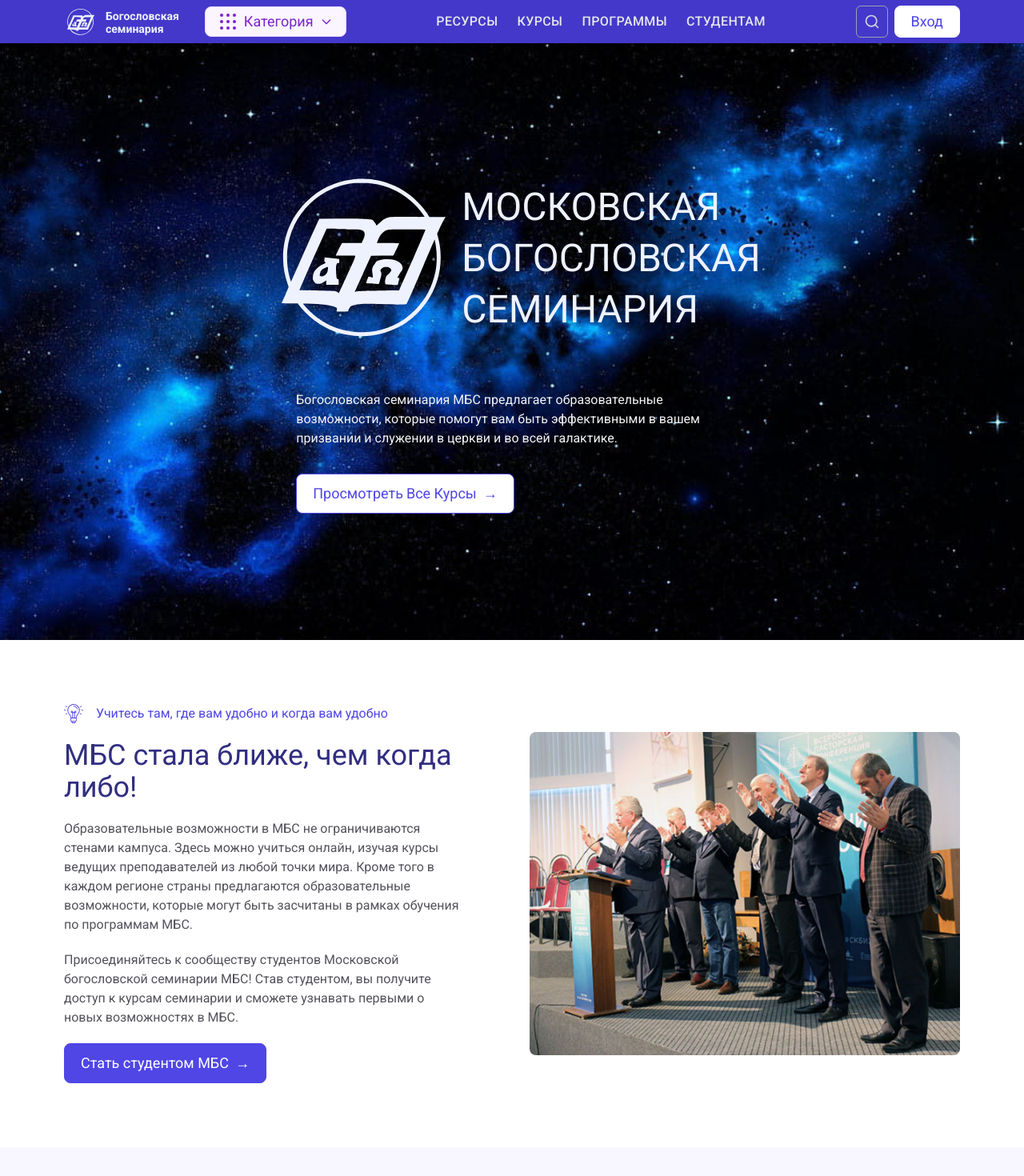
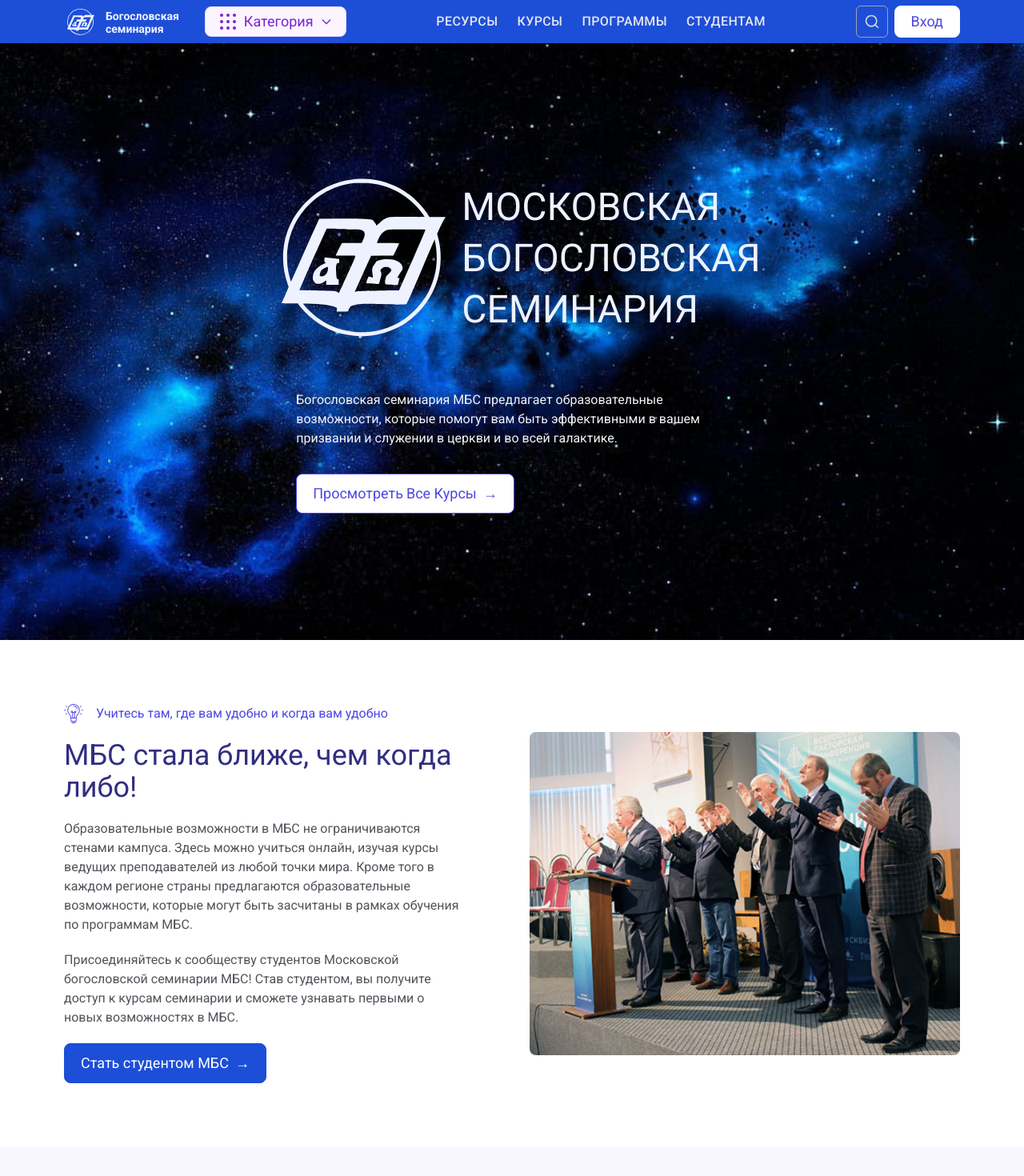
Before and after one commit to ValentinK2410/seminary, a React (Create React App) app: page / in a window 1280 px wide. Shown: the top 1470 px of the page at 80% size. Built offline with nearby package versions, Linux system fonts and the light colour scheme.

Commit message:
change the main color into blue-700

```diff
--- a/src/componentLibrary/PrimaryButton.jsx
+++ b/src/componentLibrary/PrimaryButton.jsx
@@ -2,13 +2,13 @@ export const PrimaryButton = ({ onClick, children, className = '' }) => {
   return (
     <button
       className={`
-        bg-indigo-600
+        bg-blue-700
         hover:bg-white
         text-white
-        hover:text-indigo-600
+        hover:text-blue-700
         border
-        border-indigo-600
-        hover:border-indigo-600
+        border-blue-700
+        hover:border-blue-700
         rounded-lg
 
         px-5
--- a/src/features/navigation/Navigation.jsx
+++ b/src/features/navigation/Navigation.jsx
@@ -22,7 +22,7 @@ export const Navigation = () => {
   };
 
   return (
-    <section className='fixed w-full px-6 sm:px-20 justify-between bg-indigo-700 flex shadow z-10'>
+    <section className='fixed w-full px-6 sm:px-20 justify-between bg-blue-700 flex shadow z-10'>
       <article className='mx-auto max-w-7xl w-full'>
         <div className='w-full flex items-center'>
         <div className='w-full mx-auto flex gap-4 justify-between items-center'>
--- a/src/features/whyChooseUs/WhyChooseUs.jsx
+++ b/src/features/whyChooseUs/WhyChooseUs.jsx
@@ -3,7 +3,7 @@ import { SecondaryButton } from '../../componentLibrary/SecondaryButton'
 
 export const WhyChooseUs = () => {
   return (
-    <section className=' bg-indigo-700  p-6 sm:p-20  flex flex-col gap-20'>
+    <section className=' bg-blue-700  p-6 sm:p-20  flex flex-col gap-20'>
       <div className='w-full max-w-7xl mx-auto'>
         <div className='space-y-5'>
           <LightBulbTopic topic='Почему стоит выбрать МБС?' textColor="text-yellow-300" />
```
